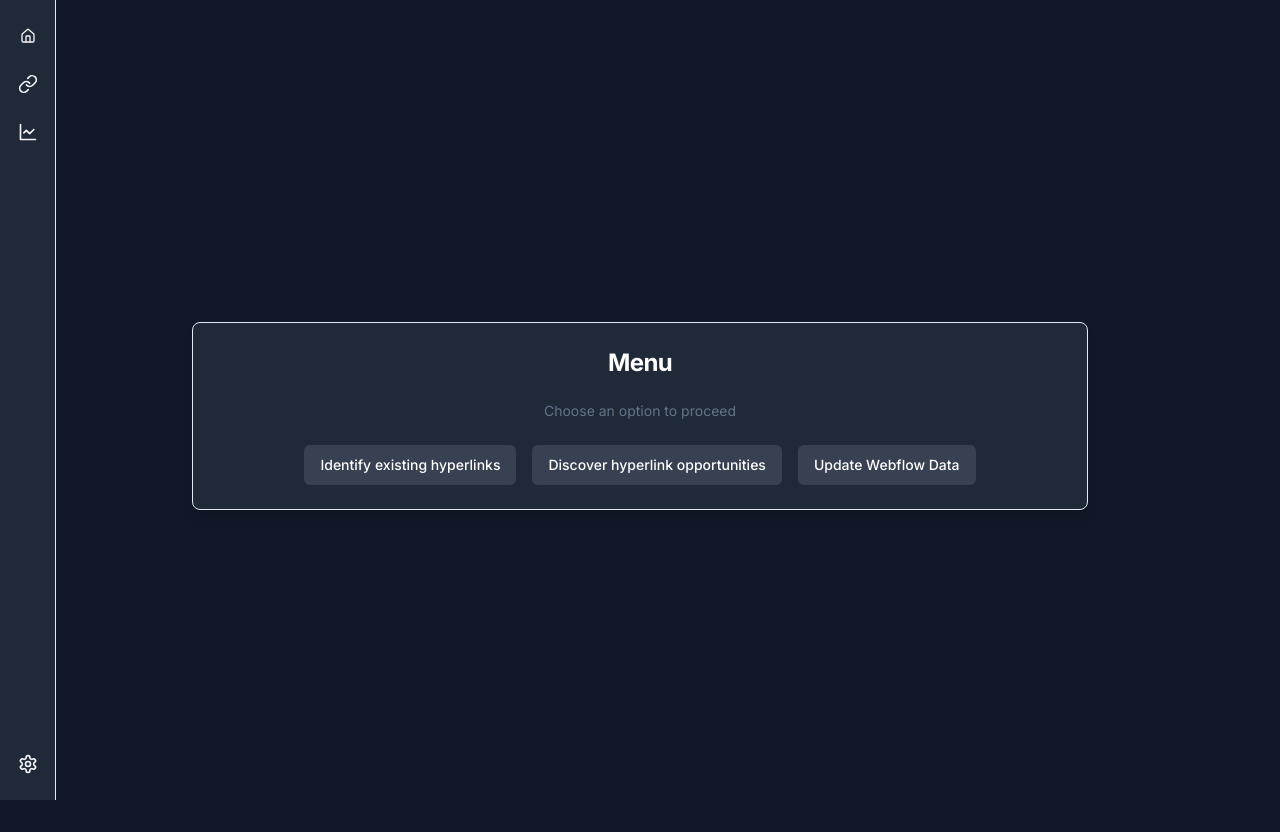
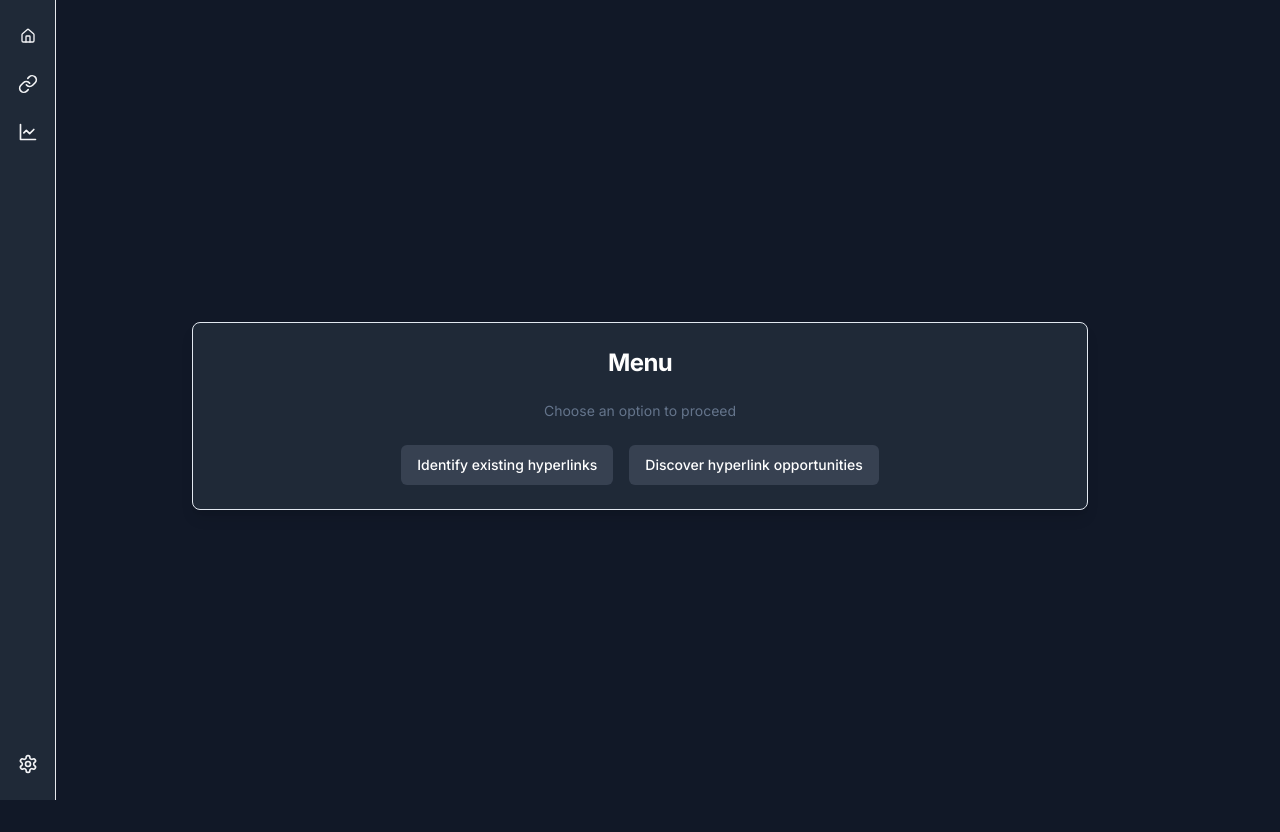
Before and after one commit to paulodearaujo/nextjs, a Next.js app: page /menu in a window 1280 px wide. Built offline with nearby package versions, Linux system fonts and the light colour scheme; no server answers; sample sign-in values are in the browser's storage.

Commit message:
added supabase for backup

```diff
--- a/app/menu/page.tsx
+++ b/app/menu/page.tsx
@@ -1,21 +1,8 @@
 import Link from "next/link";
 import {Button} from "@/components/ui/button";
 import {Card, CardContent, CardDescription, CardHeader, CardTitle} from "@/components/ui/card";
-import {useWebflowData} from '@/context/WebflowDataContext';
 
 const MenuPage = () => {
-    const { fetchWebflowItems } = useWebflowData();
-
-    const handleUpdateData = async () => {
-        try {
-            await fetchWebflowItems();
-            alert('Data updated successfully.');
-        } catch (error) {
-            console.error('Error updating data:', error);
-            alert('Failed to update data.');
-        }
-    };
-
     return (
         <div className="flex flex-col items-center justify-center min-h-screen bg-gray-900 text-white">
       <Card className="w-full max-w-4xl mx-auto shadow-lg rounded-lg bg-gray-800 text-white">
@@ -29,12 +16,9 @@ const MenuPage = () => {
           <Link href={{ pathname: '/identify-hyperlinks' }}>
             <Button className="bg-gray-700 text-white hover:bg-gray-600">Identify existing hyperlinks</Button>
           </Link>
-                    <Link href={{ pathname: '/discover-opportunities' }}>
+          <Link href={{ pathname:'/discover-opportunities' }}>
             <Button className="bg-gray-700 text-white hover:bg-gray-600">Discover hyperlink opportunities</Button>
           </Link>
-                    <Button onClick={handleUpdateData} className="bg-gray-700 text-white hover:bg-gray-600">
-                        Update Webflow Data
-                    </Button>
         </CardContent>
       </Card>
     </div>
```
Lines whose indentation alone changed are shown as unchanged.
